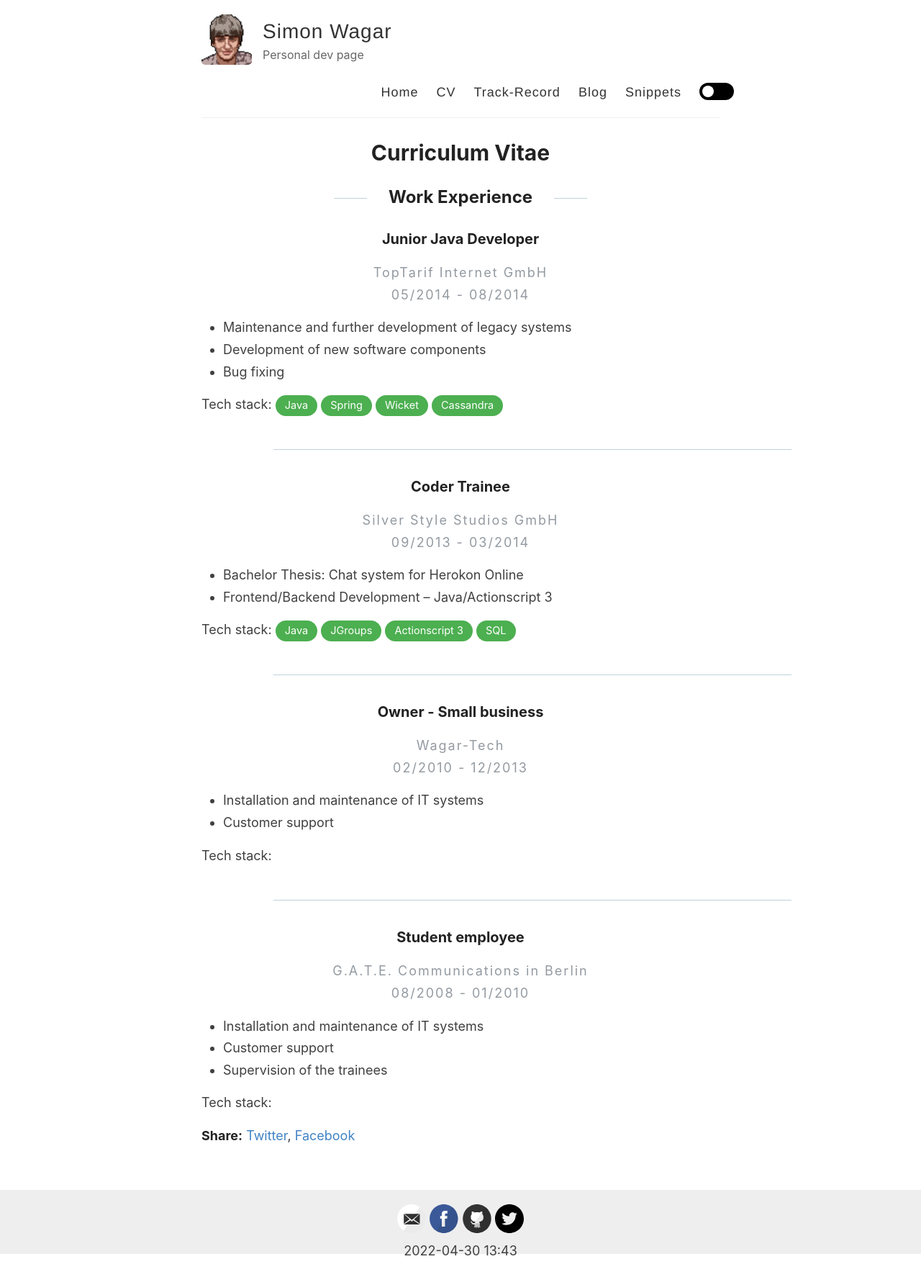
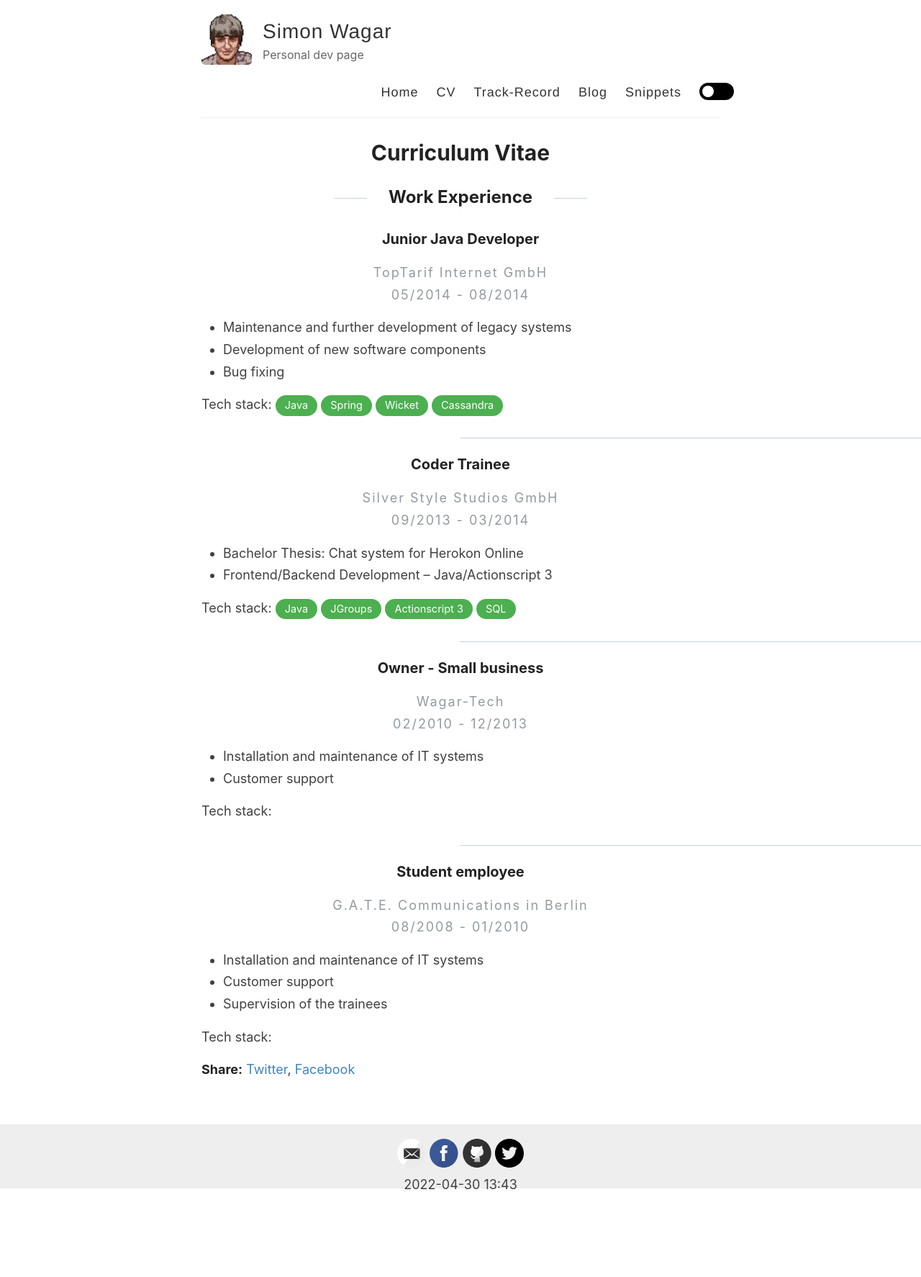
Before and after one commit to swagar/my-reverie, a Jekyll site: the page built from _pages/cv.md, in a window 1280 px wide. Shown: the whole page at 72% size. Built offline with Jekyll 4.4.1, drawn with Linux system fonts in a browser that asks for light colours; after the commit the page ends 1682 px from its top, so only the background shows below that.

Commit message:
more work on cv

```diff
--- a/assets/style.scss
+++ b/assets/style.scss
@@ -126,13 +126,13 @@ h2 {
 
 @media (min-width: 769px){
  	.single-line{
- 	        display:inline-block;
      	    content: "";
      	    vertical-align: middle;
-     	    width: 100%;
+     	    width: 50%;
      	    height: 1px;
      	    background: rgb(192, 211, 218);
-     	    margin: 0px 100px;
+     	    position: absolute;
+     	    left: 50%;
      }
  }
 
```
